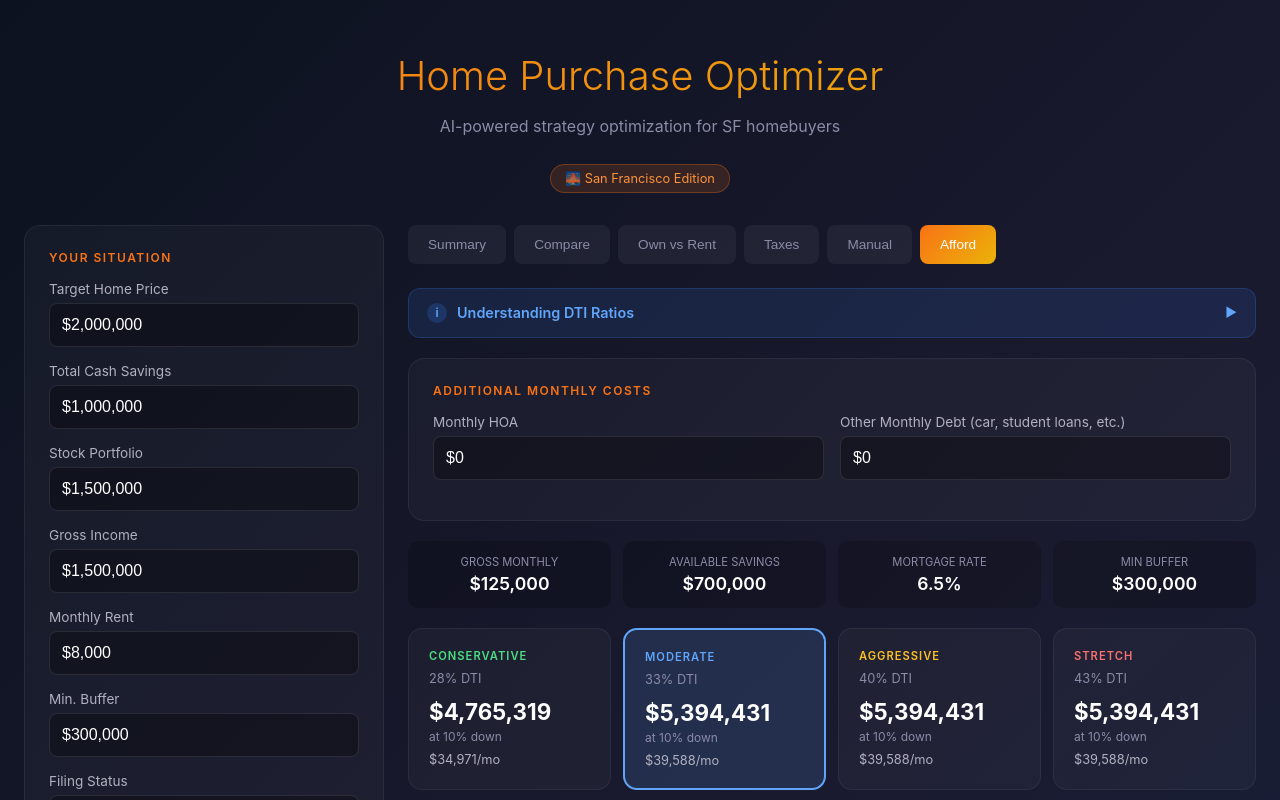
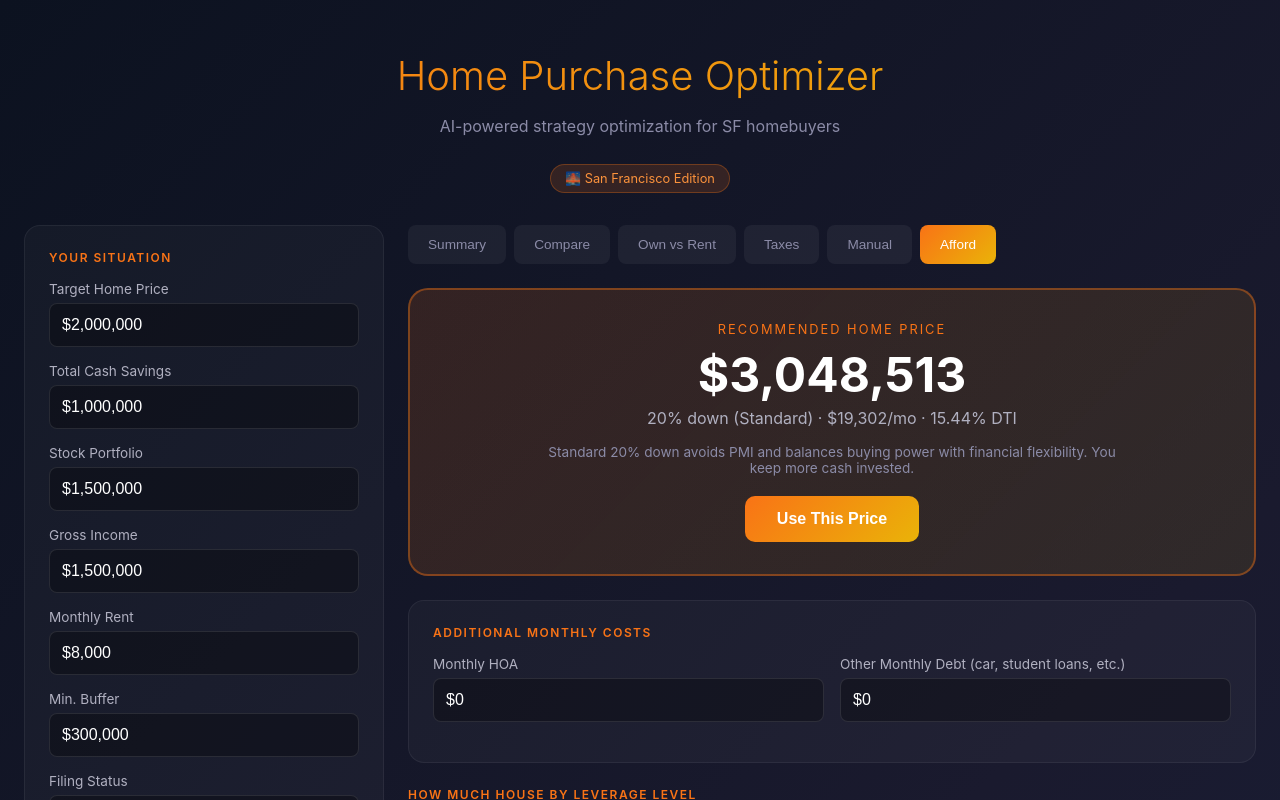
Before and after one commit to jorgeluisas/home-purchase-optimizer, a Next.js app: page / in a window 1280 px wide. Both pictures are taken after a click on the button "Afford". Shown: the top 800 px of the page. Built offline with nearby package versions, Linux system fonts and the light colour scheme.

Commit message:
Update HomePurchaseOptimizer.jsx

```diff
--- a/app/HomePurchaseOptimizer.jsx
+++ b/app/HomePurchaseOptimizer.jsx
@@ -2553,17 +2553,62 @@ export default function HomePurchaseOptimizer() {
 
   const renderAffordability = () => {
     const { tiers } = affordability;
-    const selectedTierData = tiers[affSelectedTier];
-    const selectedOption = selectedTierData?.options.find(o => o.dpPct === affSelectedDpPct);
+    // Use 43% DTI (max lender ceiling) to find the true max at each leverage level
+    const ceilingTier = tiers[3];
+    const grossMonthly = grossIncome / 12;
+
+    const leverageLabels = {
+      1.00: { name: 'All Cash', desc: 'No mortgage, no monthly payment beyond taxes & insurance', leverage: 'None' },
+      0.50: { name: 'Conservative', desc: 'Large down payment keeps monthly costs low and builds instant equity', leverage: 'Low' },
+      0.30: { name: 'Moderate', desc: 'Solid equity position from day one with manageable payments', leverage: 'Medium' },
+      0.20: { name: 'Standard', desc: 'Most common choice — avoids PMI while preserving cash for investments', leverage: 'Medium-High' },
+      0.10: { name: 'Aggressive', desc: 'Maximizes buying power but adds PMI until you reach 20% equity', leverage: 'High' },
+    };
+
+    // Build options from ceiling tier, reversed so least leverage is first
+    const options = [...ceilingTier.options].reverse().map(opt => {
+      const label = leverageLabels[opt.dpPct] || { name: `${(opt.dpPct * 100).toFixed(0)}% Down`, desc: '', leverage: '' };
+      const actualDTI = grossMonthly > 0 && opt.dpPct < 1.00 ? opt.monthlyPITI / grossMonthly : 0;
+      return { ...opt, ...label, actualDTI };
+    });
+
+    // Recommendation: prefer 20% down (no PMI sweet spot), fall back to others
+    const recommended = options.find(o => o.dpPct === 0.20 && o.remaining >= 0 && o.maxPrice > 0)
+      || options.find(o => o.dpPct === 0.30 && o.remaining >= 0 && o.maxPrice > 0)
+      || options.find(o => o.remaining >= 0 && o.maxPrice > 0);
+
+    const selected = options.find(o => o.dpPct === affSelectedDpPct) || options[0];
+
+    const dtiColor = (dti) => dti <= 0.28 ? '#4ade80' : dti <= 0.36 ? '#fbbf24' : '#f87171';
+    const dtiLabel = (dti) => dti <= 0.28 ? 'Comfortable' : dti <= 0.36 ? 'Manageable' : 'Stretched';
 
     return (
       <>
-        <InfoBox title="Understanding DTI Ratios" isOpen={openInfoBoxes['dti']} onToggle={() => toggleInfo('dti')}
-          recommendation={{ type: 'maybe', text: 'Most financial advisors recommend staying at or below 28% DTI for housing. High earners with stable income may comfortably exceed this.' }}>
-          <p><strong>DTI (Debt-to-Income)</strong> is the percentage of your gross monthly income that goes toward housing costs. Lenders use this to determine how much you can borrow.</p>
-          <p style={{ marginTop: '8px' }}>The <strong>28/36 rule</strong> suggests spending no more than 28% of gross income on housing and 36% on total debt. However, high earners often safely exceed these thresholds since basic living costs are a smaller share of their budget.</p>
-          <p style={{ marginTop: '8px' }}>This calculator shows max home prices at four DTI levels so you can see the trade-offs. All calculations use gross PITI (Principal, Interest, Taxes, Insurance) — the same method lenders use for qualification.</p>
-        </InfoBox>
+        {/* Hero Recommendation */}
+        {recommended && recommended.maxPrice > 0 && (
+          <div style={{ ...s.planCard, textAlign: 'center', marginBottom: '24px' }}>
+            <div style={{ fontSize: '0.8rem', color: '#f97316', textTransform: 'uppercase', letterSpacing: '2px', marginBottom: '8px' }}>Recommended Home Price</div>
+            <div style={{ fontSize: '3rem', fontWeight: '700', color: '#fff', marginBottom: '4px' }}>{fmt$(recommended.maxPrice)}</div>
+            <div style={{ fontSize: '1rem', color: '#b0b0c0', marginBottom: '16px' }}>
+              {fmtPctWhole(recommended.dpPct * 100)} down ({recommended.name}) · {recommended.dpPct < 1.00 ? `${fmt$(recommended.monthlyPITI)}/mo · ${fmtPct(recommended.actualDTI)} DTI` : 'No mortgage'}
+            </div>
+            <div style={{ fontSize: '0.85rem', color: '#8b8ba7', marginBottom: '20px', maxWidth: '600px', margin: '0 auto 20px' }}>
+              {recommended.dpPct === 0.20
+                ? 'Standard 20% down avoids PMI and balances buying power with financial flexibility. You keep more cash invested.'
+                : recommended.dpPct === 0.30
+                ? 'At 30% down you build strong equity from day one while keeping a healthy savings buffer.'
+                : recommended.dpPct === 0.10
+                ? '10% down maximizes your buying power. PMI adds to monthly costs until you reach 20% equity.'
+                : recommended.dpPct >= 0.50
+                ? `With ${fmtPctWhole(recommended.dpPct * 100)} down, you minimize monthly costs and mortgage risk.`
+                : 'This balances your available cash with buying power.'}
+            </div>
+            <button onClick={() => { setHomePrice(recommended.maxPrice); setActiveTab('optimize'); }} style={{
+              padding: '14px 32px', borderRadius: '10px', border: 'none', cursor: 'pointer', fontSize: '1rem', fontWeight: '600',
+              background: 'linear-gradient(135deg, #f97316, #eab308)', color: '#fff',
+            }}>Use This Price</button>
+          </div>
+        )}
 
         {/* Additional Inputs */}
         <div style={s.card}>
@@ -2580,113 +2625,83 @@ export default function HomePurchaseOptimizer() {
           </div>
         </div>
 
-        {/* Context Bar */}
+        {/* Leverage Level Cards */}
+        <h3 style={s.section}>How Much House by Leverage Level</h3>
+        <p style={{ fontSize: '0.85rem', color: '#8b8ba7', marginBottom: '16px', marginTop: '-8px' }}>
+          Less down payment = more leverage = more house, but higher monthly costs. Click any option to see details.
+        </p>
+        <div style={{ display: 'grid', gridTemplateColumns: 'repeat(5, 1fr)', gap: '10px', marginBottom: '24px' }}>
+          {options.map((opt, i) => {
+            const isSelected = opt.dpPct === affSelectedDpPct;
+            const isRec = recommended && opt.dpPct === recommended.dpPct;
+            return (
+              <div key={i} onClick={() => setAffSelectedDpPct(opt.dpPct)} style={{
+                background: isSelected ? 'rgba(249,115,22,0.12)' : 'rgba(255,255,255,0.03)',
+                borderRadius: '14px', padding: '18px', cursor: 'pointer',
+                border: isSelected ? '2px solid #f97316' : isRec ? '2px solid rgba(249,115,22,0.4)' : '1px solid rgba(255,255,255,0.06)',
+                transition: 'all 0.2s', position: 'relative',
+              }}>
+                {isRec && (
+                  <div style={{ position: 'absolute', top: '-8px', right: '8px', background: 'linear-gradient(135deg, #f97316, #eab308)', color: '#fff', fontSize: '0.55rem', fontWeight: '700', padding: '2px 8px', borderRadius: '4px', textTransform: 'uppercase', letterSpacing: '0.5px' }}>Best Fit</div>
+                )}
+                <div style={{ fontSize: '0.7rem', textTransform: 'uppercase', letterSpacing: '1px', color: isSelected ? '#f97316' : '#8b8ba7', marginBottom: '4px', fontWeight: '600' }}>{opt.name}</div>
+                <div style={{ fontSize: '0.7rem', color: '#666', marginBottom: '10px' }}>{fmtPctWhole(opt.dpPct * 100)} down</div>
+                <div style={{ fontSize: '1.3rem', fontWeight: '700', color: '#fff', marginBottom: '6px' }}>{fmt$(opt.maxPrice)}</div>
+                {opt.dpPct < 1.00 && opt.maxPrice > 0 ? (
+                  <>
+                    <div style={{ fontSize: '0.8rem', color: '#b0b0c0', marginBottom: '4px' }}>{fmt$(opt.monthlyPITI)}/mo</div>
+                    <div style={{ fontSize: '0.7rem', color: dtiColor(opt.actualDTI), marginTop: '4px' }}>{fmtPct(opt.actualDTI)} DTI</div>
+                  </>
+                ) : opt.maxPrice > 0 ? (
+                  <div style={{ fontSize: '0.8rem', color: '#b0b0c0' }}>No mortgage</div>
+                ) : null}
+                <div style={{ fontSize: '0.65rem', color: opt.limitedBy === 'income' ? '#fbbf24' : '#a78bfa', marginTop: '6px', textTransform: 'uppercase' }}>
+                  {opt.limitedBy === 'income' ? 'Income limited' : 'Savings limited'}
+                </div>
+              </div>
+            );
+          })}
+        </div>
+
+        {/* Selected Option Detail */}
+        <div style={s.card}>
+          <h3 style={{ ...s.section, marginTop: 0 }}>{selected.name} — {fmtPctWhole(selected.dpPct * 100)} Down Payment</h3>
+          <p style={{ fontSize: '0.85rem', color: '#8b8ba7', marginBottom: '16px' }}>{selected.desc}</p>
+
           <div style={{ display: 'grid', gridTemplateColumns: 'repeat(4, 1fr)', gap: '12px', marginBottom: '20px' }}>
             {[
-            { label: 'Gross Monthly', value: fmt$(grossIncome / 12) },
-            { label: 'Available Savings', value: fmt$(totalSavings - minBuffer) },
-            { label: 'Mortgage Rate', value: `${mortgageRate}%` },
-            { label: 'Min Buffer', value: fmt$(minBuffer) },
+              { label: 'Max Home Price', value: fmt$(selected.maxPrice), color: '#fff' },
+              { label: 'Cash Needed', value: fmt$(selected.cashNeeded), color: '#fff' },
+              { label: 'Savings After', value: fmt$(selected.remaining), color: selected.remaining >= 0 ? '#4ade80' : '#f87171' },
+              { label: selected.dpPct < 1.00 ? 'DTI Ratio' : 'Leverage', value: selected.dpPct < 1.00 ? `${fmtPct(selected.actualDTI)} — ${dtiLabel(selected.actualDTI)}` : 'None', color: selected.dpPct < 1.00 ? dtiColor(selected.actualDTI) : '#4ade80' },
             ].map((item, i) => (
               <div key={i} style={{ background: 'rgba(0,0,0,0.2)', borderRadius: '10px', padding: '14px', textAlign: 'center' }}>
                 <div style={{ fontSize: '0.7rem', color: '#8b8ba7', textTransform: 'uppercase', marginBottom: '4px' }}>{item.label}</div>
-              <div style={{ fontSize: '1.1rem', fontWeight: '600', color: '#fff' }}>{item.value}</div>
+                <div style={{ fontSize: '1.15rem', fontWeight: '700', color: item.color }}>{item.value}</div>
               </div>
             ))}
           </div>
 
-        {/* Tier Headline Cards */}
-        <div style={{ display: 'grid', gridTemplateColumns: 'repeat(4, 1fr)', gap: '12px', marginBottom: '24px' }}>
-          {tiers.map((tier, idx) => {
-            const bestOpt = tier.options.reduce((best, o) => o.maxPrice > best.maxPrice ? o : best, tier.options[0]);
-            const isSelected = affSelectedTier === idx;
-            return (
-              <div key={idx} onClick={() => setAffSelectedTier(idx)} style={{
-                background: isSelected ? `rgba(${tier.color === '#4ade80' ? '74,222,128' : tier.color === '#60a5fa' ? '96,165,250' : tier.color === '#fbbf24' ? '251,191,36' : '248,113,113'},0.15)` : 'rgba(255,255,255,0.03)',
-                borderRadius: '14px', padding: '20px', cursor: 'pointer',
-                border: isSelected ? `2px solid ${tier.color}` : '1px solid rgba(255,255,255,0.06)',
-                transition: 'all 0.2s',
-              }}>
-                <div style={{ fontSize: '0.7rem', textTransform: 'uppercase', letterSpacing: '1px', color: tier.color, marginBottom: '8px', fontWeight: '600' }}>{tier.name}</div>
-                <div style={{ fontSize: '0.8rem', color: '#8b8ba7', marginBottom: '12px' }}>{fmtPctWhole(tier.dti * 100)} DTI</div>
-                <div style={{ fontSize: '1.4rem', fontWeight: '700', color: '#fff', marginBottom: '4px' }}>{bestOpt ? fmt$(bestOpt.maxPrice) : '$0'}</div>
-                <div style={{ fontSize: '0.75rem', color: '#8b8ba7' }}>at {fmtPctWhole(bestOpt.dpPct * 100)} down</div>
-                {bestOpt && bestOpt.maxPrice > 0 && (
-                  <div style={{ fontSize: '0.8rem', color: '#b0b0c0', marginTop: '8px' }}>{fmt$(bestOpt.monthlyPITI)}/mo</div>
-                )}
-              </div>
-            );
-          })}
-        </div>
-
-        {/* Detail Table for Selected Tier */}
-        {selectedTierData && (
-          <div style={s.card}>
-            <h3 style={{ ...s.section, marginTop: 0 }}>
-              <span style={{ color: selectedTierData.color }}>{selectedTierData.name}</span> — {fmtPctWhole(selectedTierData.dti * 100)} DTI Details
-            </h3>
-            <p style={{ fontSize: '0.85rem', color: '#8b8ba7', marginBottom: '16px' }}>{selectedTierData.desc}</p>
-            <table style={s.table}>
-              <thead>
-                <tr>
-                  <th style={s.th}>Down %</th>
-                  <th style={s.th}>Max Price</th>
-                  <th style={s.th}>Monthly PITI</th>
-                  <th style={s.th}>Cash Needed</th>
-                  <th style={s.th}>Remaining</th>
-                  <th style={s.th}>Limited By</th>
-                  <th style={s.th}></th>
-                </tr>
-              </thead>
-              <tbody>
-                {selectedTierData.options.map((opt, i) => (
-                  <tr key={i} style={opt.dpPct === affSelectedDpPct ? { background: 'rgba(249,115,22,0.08)' } : {}}>
-                    <td style={s.td}>{fmtPctWhole(opt.dpPct * 100)}</td>
-                    <td style={{ ...s.td, fontWeight: '600', color: '#fff' }}>{fmt$(opt.maxPrice)}</td>
-                    <td style={s.td}>{fmt$(opt.monthlyPITI)}</td>
-                    <td style={s.td}>{fmt$(opt.cashNeeded)}</td>
-                    <td style={{ ...s.td, color: opt.remaining < 0 ? '#f87171' : '#4ade80' }}>{fmt$(opt.remaining)}</td>
-                    <td style={s.td}>
-                      <span style={{ ...s.badge, ...(opt.limitedBy === 'income' ? s.badgeYellow : s.badgePurple) }}>
-                        {opt.limitedBy === 'income' ? 'Income' : 'Savings'}
-                      </span>
-                    </td>
-                    <td style={s.td}>
-                      {opt.maxPrice > 0 && (
-                        <button onClick={() => { setHomePrice(opt.maxPrice); setActiveTab('optimize'); }} style={{
-                          padding: '6px 14px', borderRadius: '6px', border: 'none', cursor: 'pointer', fontSize: '0.75rem', fontWeight: '600',
-                          background: 'linear-gradient(135deg, #f97316, #eab308)', color: '#fff', whiteSpace: 'nowrap',
-                        }}>Use This Price</button>
-                      )}
-                    </td>
-                  </tr>
+          {/* Monthly Breakdown (only for mortgaged options) */}
+          {selected.maxPrice > 0 && selected.dpPct < 1.00 && (
+            <>
+              <h4 style={{ fontSize: '0.75rem', textTransform: 'uppercase', letterSpacing: '1px', color: '#8b8ba7', marginBottom: '12px' }}>Monthly Payment Breakdown</h4>
+              <div style={{ display: 'grid', gridTemplateColumns: 'repeat(5, 1fr)', gap: '10px', marginBottom: '14px' }}>
+                {[
+                  { label: 'P&I', value: selected.monthlyBreakdown.pi, color: '#60a5fa' },
+                  { label: 'Property Tax', value: selected.monthlyBreakdown.tax, color: '#f97316' },
+                  { label: 'Insurance', value: selected.monthlyBreakdown.insurance, color: '#a78bfa' },
+                  { label: 'PMI', value: selected.monthlyBreakdown.pmi, color: '#f87171' },
+                  { label: 'HOA', value: selected.monthlyBreakdown.hoa, color: '#4ade80' },
+                ].map((item, i) => (
+                  <div key={i} style={{ background: 'rgba(0,0,0,0.2)', borderRadius: '8px', padding: '12px', textAlign: 'center' }}>
+                    <div style={{ fontSize: '0.65rem', color: item.color, textTransform: 'uppercase', marginBottom: '4px' }}>{item.label}</div>
+                    <div style={{ fontSize: '1rem', fontWeight: '600', color: '#fff' }}>{fmt$(item.value)}</div>
+                  </div>
                 ))}
-              </tbody>
-            </table>
-          </div>
-        )}
-
-        {/* Monthly Cost Breakdown */}
-        {selectedOption && selectedOption.maxPrice > 0 && (
-          <div style={s.card}>
-            <h3 style={{ ...s.section, marginTop: 0 }}>Monthly Cost Breakdown — {fmt$(selectedOption.maxPrice)} at {fmtPctWhole(affSelectedDpPct * 100)} Down</h3>
-            <div style={{ display: 'grid', gridTemplateColumns: 'repeat(5, 1fr)', gap: '12px', marginBottom: '16px' }}>
-              {[
-                { label: 'P&I', value: selectedOption.monthlyBreakdown.pi, color: '#60a5fa' },
-                { label: 'Property Tax', value: selectedOption.monthlyBreakdown.tax, color: '#f97316' },
-                { label: 'Insurance', value: selectedOption.monthlyBreakdown.insurance, color: '#a78bfa' },
-                { label: 'PMI', value: selectedOption.monthlyBreakdown.pmi, color: '#f87171' },
-                { label: 'HOA', value: selectedOption.monthlyBreakdown.hoa, color: '#4ade80' },
-              ].map((item, i) => (
-                <div key={i} style={{ background: 'rgba(0,0,0,0.2)', borderRadius: '10px', padding: '14px', textAlign: 'center' }}>
-                  <div style={{ fontSize: '0.7rem', color: item.color, textTransform: 'uppercase', marginBottom: '6px' }}>{item.label}</div>
-                  <div style={{ fontSize: '1.1rem', fontWeight: '600', color: '#fff' }}>{fmt$(item.value)}</div>
-                </div>
-              ))}
-            </div>
-            {/* Visual bar breakdown */}
+              </div>
               {(() => {
-              const bd = selectedOption.monthlyBreakdown;
+                const bd = selected.monthlyBreakdown;
                 const total = bd.pi + bd.tax + bd.insurance + bd.pmi + bd.hoa;
                 if (total <= 0) return null;
                 const segments = [
@@ -2697,33 +2712,87 @@ export default function HomePurchaseOptimizer() {
                   { label: 'HOA', value: bd.hoa, color: '#4ade80' },
                 ].filter(seg => seg.value > 0);
                 return (
-                <div style={{ display: 'flex', borderRadius: '8px', overflow: 'hidden', height: '28px' }}>
+                  <div style={{ display: 'flex', borderRadius: '8px', overflow: 'hidden', height: '24px', marginBottom: '16px' }}>
                     {segments.map((seg, i) => (
-                    <div key={i} title={`${seg.label}: ${fmt$(seg.value)} (${((seg.value / total) * 100).toFixed(0)}%)`}
-                      style={{ width: `${(seg.value / total) * 100}%`, background: seg.color, display: 'flex', alignItems: 'center', justifyContent: 'center', fontSize: '0.65rem', fontWeight: '600', color: '#000', minWidth: seg.value / total > 0.05 ? '30px' : '0' }}>
+                      <div key={i} title={`${seg.label}: ${fmt$(seg.value)}`}
+                        style={{ width: `${(seg.value / total) * 100}%`, background: seg.color, display: 'flex', alignItems: 'center', justifyContent: 'center', fontSize: '0.6rem', fontWeight: '600', color: '#000', minWidth: seg.value / total > 0.05 ? '28px' : '0' }}>
                         {seg.value / total > 0.08 ? seg.label : ''}
                       </div>
                     ))}
                   </div>
                 );
               })()}
-          </div>
-        )}
+            </>
+          )}
+
+          {selected.maxPrice > 0 && (
+            <button onClick={() => { setHomePrice(selected.maxPrice); setActiveTab('optimize'); }} style={{
+              width: '100%', padding: '14px', borderRadius: '10px', border: 'none', cursor: 'pointer', fontSize: '1rem', fontWeight: '600',
+              background: 'linear-gradient(135deg, #f97316, #eab308)', color: '#fff', marginTop: '4px',
+            }}>Use {fmt$(selected.maxPrice)} as Home Price</button>
+          )}
+        </div>
+
+        {/* All Options Comparison Table */}
+        <div style={s.card}>
+          <h3 style={{ ...s.section, marginTop: 0 }}>All Options at a Glance</h3>
+          <table style={s.table}>
+            <thead>
+              <tr>
+                <th style={s.th}>Strategy</th>
+                <th style={s.th}>Down %</th>
+                <th style={s.th}>Max Home Price</th>
+                <th style={s.th}>Monthly</th>
+                <th style={s.th}>Cash Needed</th>
+                <th style={s.th}>Savings Left</th>
+                <th style={s.th}>DTI</th>
+                <th style={s.th}>Constraint</th>
+              </tr>
+            </thead>
+            <tbody>
+              {options.map((opt, i) => {
+                const isRec = recommended && opt.dpPct === recommended.dpPct;
+                return (
+                  <tr key={i} style={isRec ? { background: 'rgba(249,115,22,0.08)' } : {}} onClick={() => setAffSelectedDpPct(opt.dpPct)}>
+                    <td style={{ ...s.td, fontWeight: isRec ? '600' : '400', cursor: 'pointer' }}>{opt.name}{isRec ? ' *' : ''}</td>
+                    <td style={s.td}>{fmtPctWhole(opt.dpPct * 100)}</td>
+                    <td style={{ ...s.td, fontWeight: '600', color: '#fff' }}>{fmt$(opt.maxPrice)}</td>
+                    <td style={s.td}>{opt.dpPct < 1.00 ? fmt$(opt.monthlyPITI) : '—'}</td>
+                    <td style={s.td}>{fmt$(opt.cashNeeded)}</td>
+                    <td style={{ ...s.td, color: opt.remaining >= 0 ? '#4ade80' : '#f87171' }}>{fmt$(opt.remaining)}</td>
+                    <td style={{ ...s.td, color: opt.dpPct < 1.00 ? dtiColor(opt.actualDTI) : '#8b8ba7' }}>{opt.dpPct < 1.00 ? fmtPct(opt.actualDTI) : '—'}</td>
+                    <td style={s.td}>
+                      <span style={{ ...s.badge, ...(opt.limitedBy === 'income' ? s.badgeYellow : s.badgePurple) }}>
+                        {opt.limitedBy === 'income' ? 'Income' : 'Savings'}
+                      </span>
+                    </td>
+                  </tr>
+                );
+              })}
+            </tbody>
+          </table>
+          <div style={{ fontSize: '0.75rem', color: '#8b8ba7', marginTop: '8px' }}>* Recommended option. Click any row to see details above.</div>
+        </div>
 
         {/* Assumptions */}
         <div style={{ ...s.card, background: 'rgba(255,255,255,0.02)' }}>
-          <h3 style={{ ...s.section, marginTop: 0 }}>Assumptions & Methodology</h3>
+          <h3 style={{ ...s.section, marginTop: 0 }}>How This Works</h3>
           <div style={{ fontSize: '0.82rem', color: '#8b8ba7', lineHeight: '1.7' }}>
-            <div style={{ display: 'grid', gridTemplateColumns: '1fr 1fr', gap: '8px 24px' }}>
-              <div>Property Tax Rate: {fmtPct(SF.propTaxRate)} (SF average)</div>
-              <div>Homeowners Insurance: 0.35% of home price</div>
-              <div>PMI: 0.50% of loan/yr (if LTV {'>'} 80%)</div>
-              <div>Parcel Tax: {fmt$(SF.parcelTax)}/yr</div>
-              <div>Closing Costs: ~{fmtPct(SF.closeBuy)} + transfer tax</div>
-              <div>Loan Term: {loanTerm} years fixed</div>
-            </div>
-            <p style={{ marginTop: '12px', fontStyle: 'italic' }}>
-              Qualification uses gross PITI (the same method lenders use). Tax benefits from mortgage interest deductions are NOT included here — see the Taxes tab for that analysis.
+            <p style={{ marginBottom: '10px' }}>For each leverage level, we calculate the maximum home price you can afford given two constraints:</p>
+            <div style={{ padding: '10px 16px', background: 'rgba(0,0,0,0.15)', borderRadius: '8px', marginBottom: '10px' }}>
+              <strong style={{ color: '#fbbf24' }}>Income constraint:</strong> Monthly housing cost (PITI + HOA) cannot exceed 43% of gross income (max lender approval). Your actual DTI at the resulting price is shown above.
+            </div>
+            <div style={{ padding: '10px 16px', background: 'rgba(0,0,0,0.15)', borderRadius: '8px', marginBottom: '10px' }}>
+              <strong style={{ color: '#a78bfa' }}>Savings constraint:</strong> Down payment + closing costs cannot exceed your savings minus the {fmt$(minBuffer)} buffer you set in the sidebar.
+            </div>
+            <div style={{ display: 'grid', gridTemplateColumns: '1fr 1fr', gap: '6px 24px', marginTop: '12px' }}>
+              <div>Property Tax: {fmtPct(SF.propTaxRate)} (SF avg)</div>
+              <div>Insurance: 0.35% of home price</div>
+              <div>PMI: 0.50%/yr of loan (if {'<'}20% down)</div>
+              <div>Loan Term: {loanTerm} years at {mortgageRate}%</div>
+            </div>
+            <p style={{ marginTop: '10px', fontStyle: 'italic', fontSize: '0.8rem' }}>
+              Tax benefits from mortgage interest deductions are not included here — see the Taxes tab for that analysis.
             </p>
           </div>
         </div>
```
Lines whose indentation alone changed are shown as unchanged.
